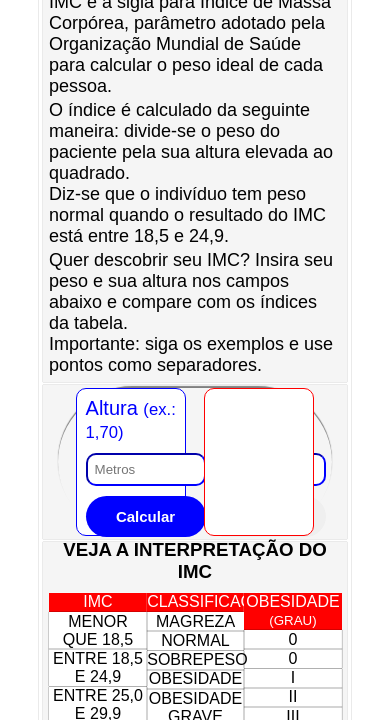
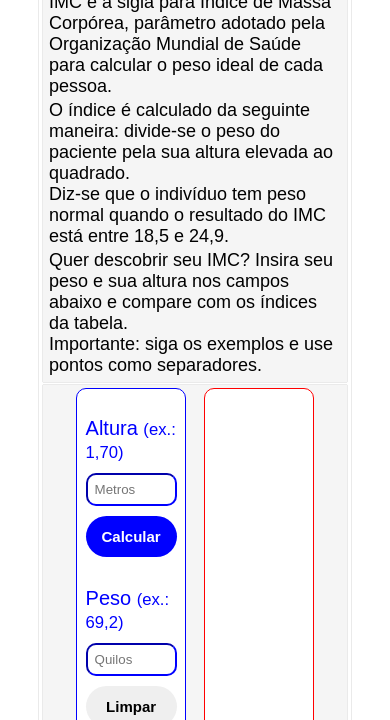
Before and after one commit to AndersonFariaas/IMC, a plain HTML site: page index.html in a window 390 px wide. Shown: the part 124-844 px from the top of the page. Drawn offline with Linux system fonts and the light colour scheme.

Commit message:
Commit final

```diff
--- a/app.js
+++ b/app.js
@@ -3,7 +3,7 @@ function imc(){
     let alt = parseFloat(document.querySelector('input.alt').value);
     let peso = parseFloat(document.querySelector('input.peso').value);
 
-    let calcIMC = ((alt * alt) / peso);
+    let calcIMC = peso / (alt * alt);
 
     let resultado = document.querySelector('div.resultado');
 
--- a/style.css
+++ b/style.css
@@ -46,8 +46,6 @@ form{
 }
 .box-Main{
     width: 100%;
-    box-shadow: 0px -2px 1px gray;
-    border-radius: 100px;
     display: flex;
     justify-content: space-evenly;
 }
@@ -119,3 +117,37 @@ h3{
     margin-top: -10px;
     margin-bottom: 10px;
 }
+@media (max-width: 900px) {
+    .form-Main{
+        height: 25rem;
+    }
+    form{
+        flex-direction: column;
+    }
+    form div{
+        margin: 20px auto;
+    }
+}
+@media (max-width: 670px){
+    .list{
+        flex-direction: column;
+        align-items: center;
+    }
+    .list ul{
+        width: 100%;
+    }
+    .list li{
+        width: 100%;
+    }
+}
+@media (max-width: 492px){
+    form button{
+        width: 100%;
+    }
+    form input{
+        width: 100%;
+    }
+    h3{
+        padding-top: 5%;
+    }
+}
```
